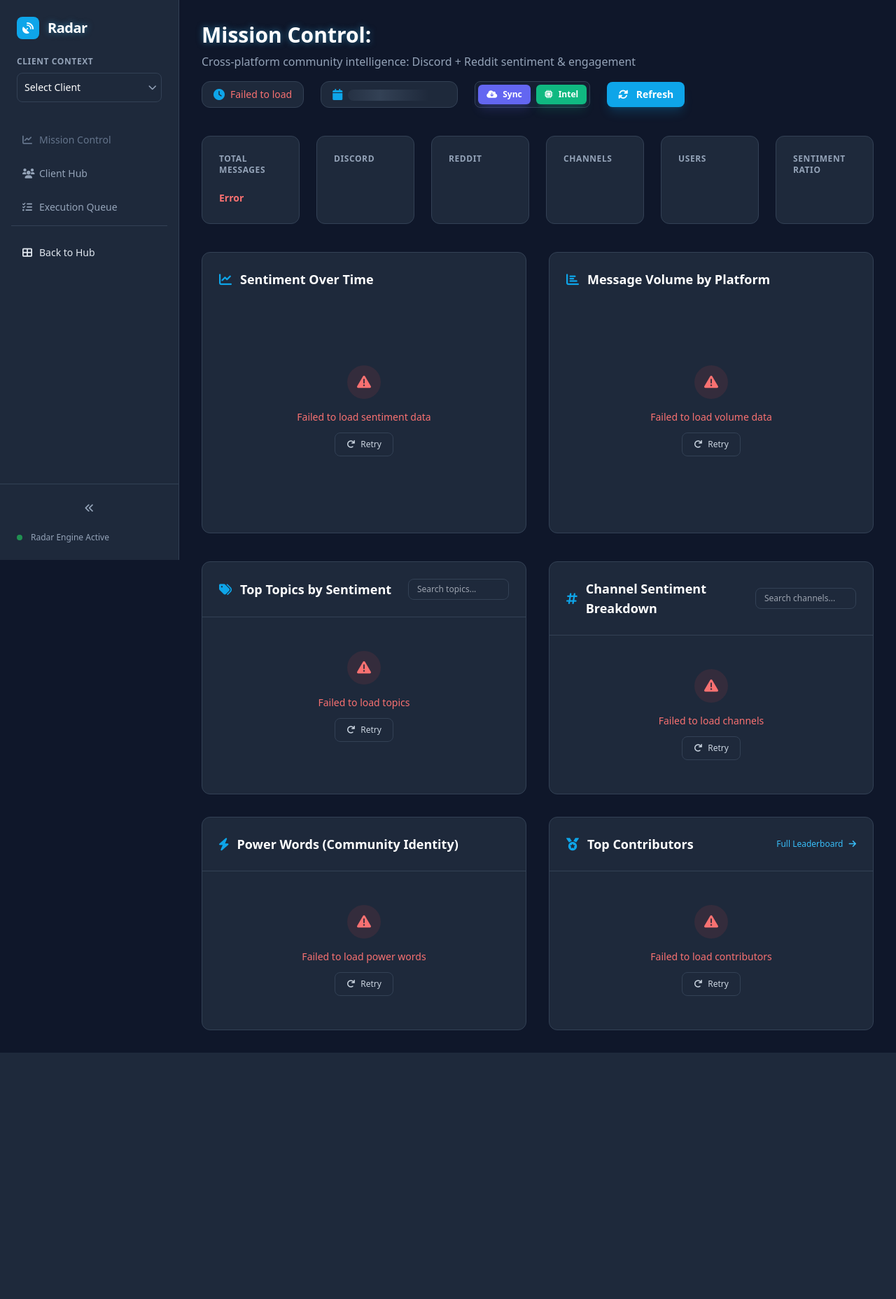
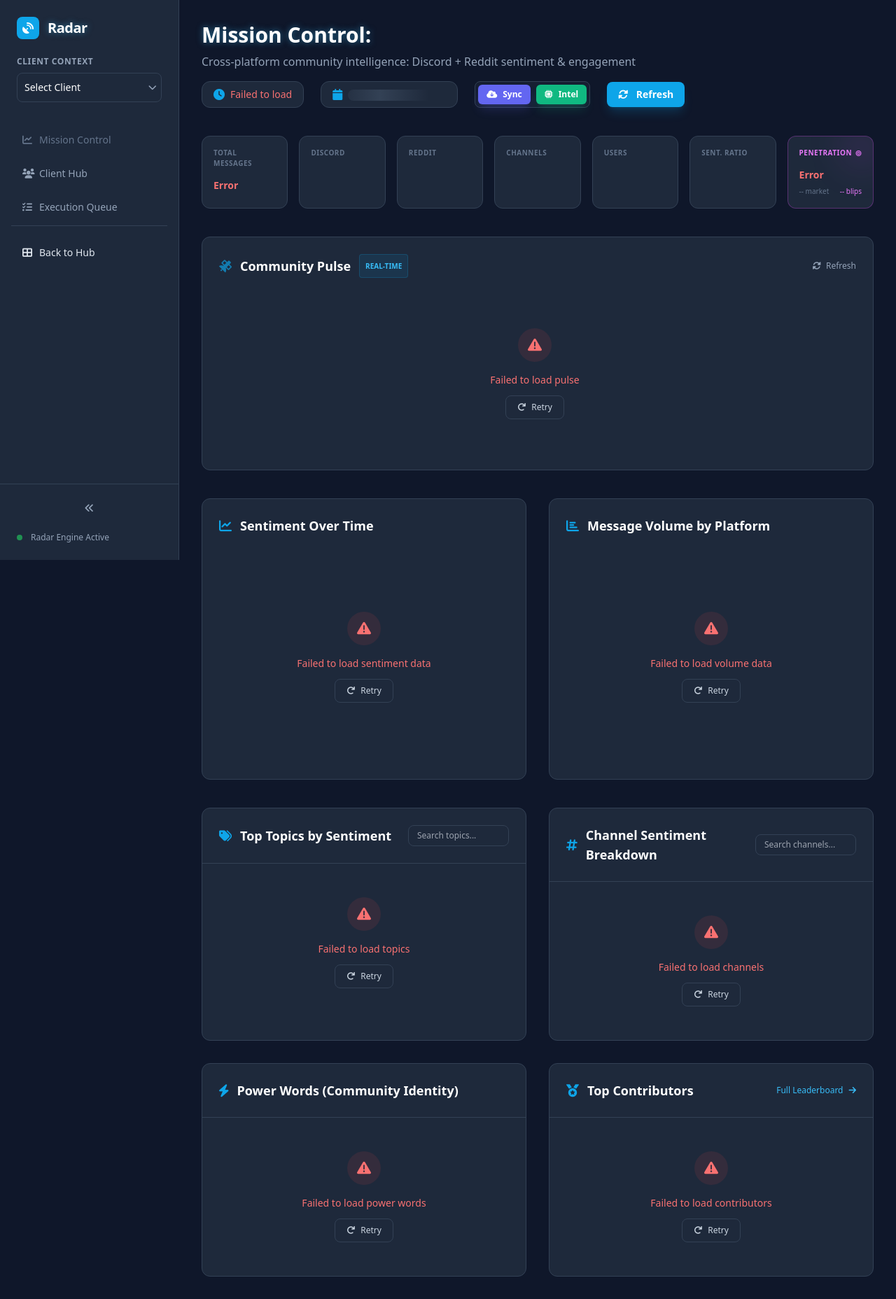
Before and after one commit to m3/community-radar, a Flask app: template src/dashboard/templates/index.html in a window 1280 px wide. Shown: the whole page at 70% size. Before the commit the page ends 1504 px from the top, so only its background shows below. Run offline with Flask 3, Linux system fonts and the light colour scheme; the template is opened without the code that fills it, so the values that code supplies are empty; some libraries are stand-ins or nearby versions.

Commit message:
fix(ui): apply missing market awareness ui components and fix leaderboard crashes

```diff
--- a/src/dashboard/templates/index.html
+++ b/src/dashboard/templates/index.html
@@ -43,30 +43,64 @@
 <div id="toastContainer" class="fixed bottom-10 right-10 z-50 flex flex-col space-y-4"></div>
 
 <!-- Stats Cards -->
-<div class="grid grid-cols-2 md:grid-cols-3 lg:grid-cols-6 gap-6 mb-10" id="statsGrid">
-    <div class="radar-card p-6">
-        <div class="text-xs font-semibold text-slate-400 uppercase tracking-wider mb-2">Total Messages</div>
-        <div class="text-3xl font-bold text-white" id="statTotal"><span class="skeleton skeleton-stat"></span></div>
+<div class="grid grid-cols-2 md:grid-cols-3 lg:grid-cols-7 gap-4 mb-10" id="statsGrid">
+    <div class="radar-card p-4">
+        <div class="text-[10px] font-bold text-slate-500 uppercase tracking-wider mb-1">Total Messages</div>
+        <div class="text-2xl font-bold text-white" id="statTotal"><span class="skeleton skeleton-stat"></span></div>
     </div>
-    <div class="radar-card p-6">
-        <div class="text-xs font-semibold text-slate-400 uppercase tracking-wider mb-2">Discord</div>
-        <div class="text-3xl font-bold text-indigo-400" id="statDiscord"><span class="skeleton skeleton-stat"></span></div>
+    <div class="radar-card p-4">
+        <div class="text-[10px] font-bold text-slate-500 uppercase tracking-wider mb-1">Discord</div>
+        <div class="text-2xl font-bold text-indigo-400" id="statDiscord"><span class="skeleton skeleton-stat"></span></div>
     </div>
-    <div class="radar-card p-6">
-        <div class="text-xs font-semibold text-slate-400 uppercase tracking-wider mb-2">Reddit</div>
-        <div class="text-3xl font-bold text-orange-400" id="statReddit"><span class="skeleton skeleton-stat"></span></div>
+    <div class="radar-card p-4">
+        <div class="text-[10px] font-bold text-slate-500 uppercase tracking-wider mb-1">Reddit</div>
+        <div class="text-2xl font-bold text-orange-400" id="statReddit"><span class="skeleton skeleton-stat"></span></div>
     </div>
-    <div class="radar-card p-6">
-        <div class="text-xs font-semibold text-slate-400 uppercase tracking-wider mb-2">Channels</div>
-        <div class="text-3xl font-bold text-white" id="statChannels"><span class="skeleton skeleton-stat"></span></div>
+    <div class="radar-card p-4">
+        <div class="text-[10px] font-bold text-slate-500 uppercase tracking-wider mb-1">Channels</div>
+        <div class="text-2xl font-bold text-white" id="statChannels"><span class="skeleton skeleton-stat"></span></div>
     </div>
-    <div class="radar-card p-6">
-        <div class="text-xs font-semibold text-slate-400 uppercase tracking-wider mb-2">Users</div>
-        <div class="text-3xl font-bold text-white" id="statUsers"><span class="skeleton skeleton-stat"></span></div>
+    <div class="radar-card p-4">
+        <div class="text-[10px] font-bold text-slate-500 uppercase tracking-wider mb-1">Users</div>
+        <div class="text-2xl font-bold text-white" id="statUsers"><span class="skeleton skeleton-stat"></span></div>
     </div>
-    <div class="radar-card p-6">
-        <div class="text-xs font-semibold text-slate-400 uppercase tracking-wider mb-2">Sentiment Ratio</div>
-        <div class="text-3xl font-bold text-sky-400" id="statRatio"><span class="skeleton skeleton-stat"></span></div>
+    <div class="radar-card p-4">
+        <div class="text-[10px] font-bold text-slate-500 uppercase tracking-wider mb-1">Sent. Ratio</div>
+        <div class="text-2xl font-bold text-sky-400" id="statRatio"><span class="skeleton skeleton-stat"></span></div>
+    </div>
+    <!-- Market Awareness Card -->
+    <div class="radar-card p-4 border-fuchsia-500/30 relative overflow-hidden group">
+        <div class="absolute -right-4 -top-4 w-16 h-16 bg-fuchsia-500/10 rounded-full blur-xl group-hover:bg-fuchsia-500/20 transition-all"></div>
+        <div class="text-[10px] font-bold text-fuchsia-400 uppercase tracking-wider mb-1 flex items-center justify-between">
+            <span>Penetration</span>
+            <i class="fas fa-bullseye text-[8px]"></i>
+        </div>
+        <div class="text-2xl font-bold text-white" id="statPenetration">--%</div>
+        <div class="text-[10px] text-slate-500 mt-1 flex justify-between">
+            <span id="statMarketVol">-- market</span>
+            <span id="statBrandBlips" class="text-fuchsia-400">-- blips</span>
+        </div>
+    </div>
+</div>
+
+<!-- Community Pulse (Added) -->
+<div class="radar-card p-6 mb-10">
+    <div class="flex items-center justify-between mb-6">
+        <h3 class="text-lg font-bold text-white flex items-center">
+            <i class="fas fa-satellite text-sky-500 mr-3 animate-pulse"></i>
+            Community Pulse
+            <span class="ml-3 px-2 py-0.5 rounded text-[10px] font-bold bg-sky-500/10 text-sky-400 border border-sky-500/20">REAL-TIME</span>
+        </h3>
+        <div class="flex space-x-2">
+            <button onclick="loadPulse()" class="text-xs text-slate-400 hover:text-white transition-colors">
+                <i class="fas fa-sync-alt mr-1"></i> Refresh
+            </button>
+        </div>
+    </div>
+    <div class="space-y-4 max-h-[400px] overflow-y-auto pr-2 custom-scrollbar" id="pulseFeed">
+        <div class="flex items-center justify-center py-10">
+            <i class="fas fa-circle-notch fa-spin text-sky-500 text-2xl"></i>
+        </div>
     </div>
 </div>
 
@@ -238,6 +272,63 @@
     showTableSkeleton('contributorsTable', 3);
 
     // ─── DATA LOADERS ──────────────────────────────────────────
+    async function loadMarketAwareness() {
+        try {
+            const res = await fetch(`/api/${clientName}/market/awareness`);
+            if (!res.ok) throw new Error('API error');
+            const data = await res.json();
+
+            document.getElementById('statPenetration').textContent = `${data.penetration_score}%`;
+            document.getElementById('statMarketVol').textContent = `${fmt(data.market_volume)} market`;
+            document.getElementById('statBrandBlips').textContent = `${fmt(data.external_mentions)} blips`;
+        } catch (e) {
+            document.getElementById('statPenetration').innerHTML = '<span class="text-red-400 text-sm">Error</span>';
+        }
+    }
+
+    async function loadPulse() {
+        const feed = document.getElementById('pulseFeed');
+        try {
+            const res = await fetch(`/api/${clientName}/raw_messages?limit=20`);
+            if (!res.ok) throw new Error('API error');
+            const data = await res.json();
+
+            if (data.length === 0) {
+                feed.innerHTML = emptyState('fa-comment-slash', 'No messages found.');
+                return;
+            }
+
+            feed.innerHTML = data.map(msg => {
+                const badgeHtml = msg.is_external_mention
+                    ? `<span class="ml-2 inline-flex items-center px-2 py-0.5 rounded text-[10px] font-medium bg-fuchsia-500/20 text-fuchsia-400 border border-fuchsia-500/30">
+                        <i class="fas fa-bullhorn mr-1"></i> Market Blip
+                       </span>`
+                    : '';
+
+                const isReddit = msg.platform === 'reddit';
+                const pIcon = isReddit ? 'fab fa-reddit-alien text-orange-500' : 'fab fa-discord text-indigo-500';
+
+                return `
+                <div class="p-3 bg-slate-800/50 rounded-lg border border-slate-700 hover:border-slate-600 transition-colors">
+                    <div class="flex justify-between items-start mb-2">
+                        <div class="flex items-center">
+                            <i class="${pIcon} mr-2"></i>
+                            <span class="text-xs font-bold text-sky-400">${msg.display_name || 'Unknown'}</span>
+                            <span class="mx-2 text-slate-600 text-xs">•</span>
+                            <span class="text-xs text-slate-400">${msg.channel_name}</span>
+                            ${badgeHtml}
+                        </div>
+                        <span class="text-[10px] text-slate-500">${timeAgo(msg.timestamp)}</span>
+                    </div>
+                    <p class="text-sm text-slate-300 line-clamp-3">${(msg.content || '').replace(/</g, '&lt;').replace(/>/g, '&gt;')}</p>
+                </div>
+                `;
+            }).join('');
+        } catch (e) {
+            feed.innerHTML = errorState('Failed to load pulse', 'loadPulse()');
+        }
+    }
+
     async function loadOverview() {
         try {
             const res = await fetch(`/api/${clientName}/overview`);
@@ -607,6 +698,8 @@
     async function init() {
         await Promise.all([
             loadOverview(),
+            loadMarketAwareness(),
+            loadPulse(),
             loadSentimentTimeseries(),
             loadVolumeChart(),
             loadTopics(),
--- a/src/dashboard/templates/leaderboard.html
+++ b/src/dashboard/templates/leaderboard.html
@@ -349,7 +349,7 @@
             const tbody = document.getElementById('leaderboardBody');
             tbody.innerHTML = leaderboard.map((user, i) => {
                 const rank = i + 1;
-                const displayName = user.display_name || user.username || user.user_id;
+                const displayName = user.display_name || user.username || user.user_id || '?';
 
                 return `<tr class="leaderboard-row" onclick="window.location.href='/${clientName}/user/${user.user_id}'">
                     <td class="px-6 py-4 text-center">${getRankDisplay(rank)}</td>
```
